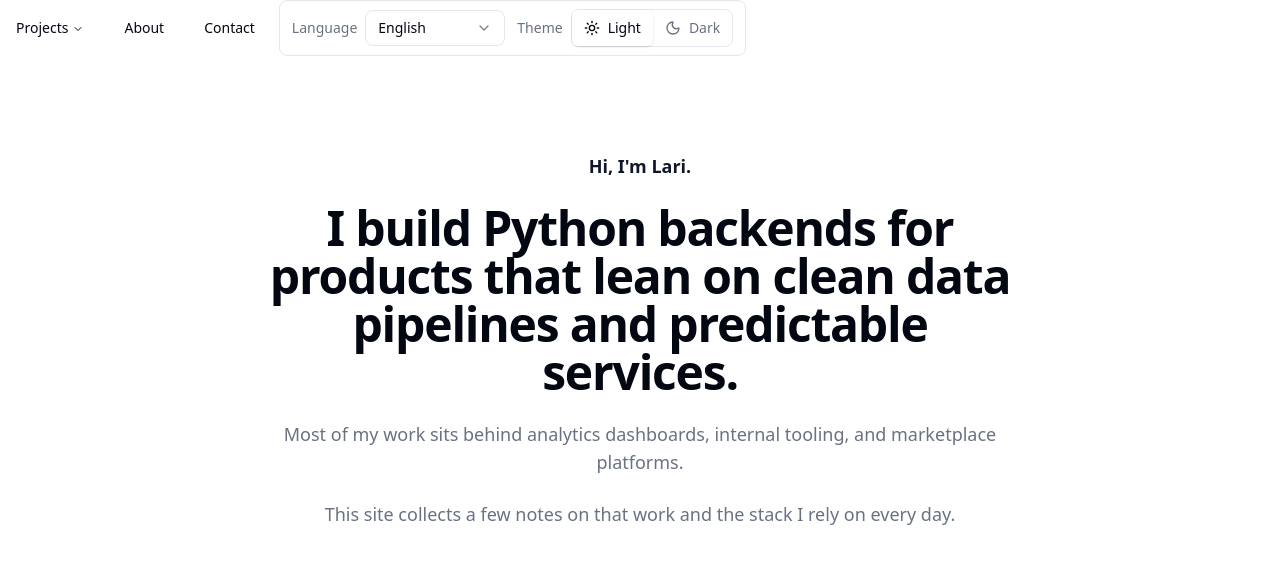
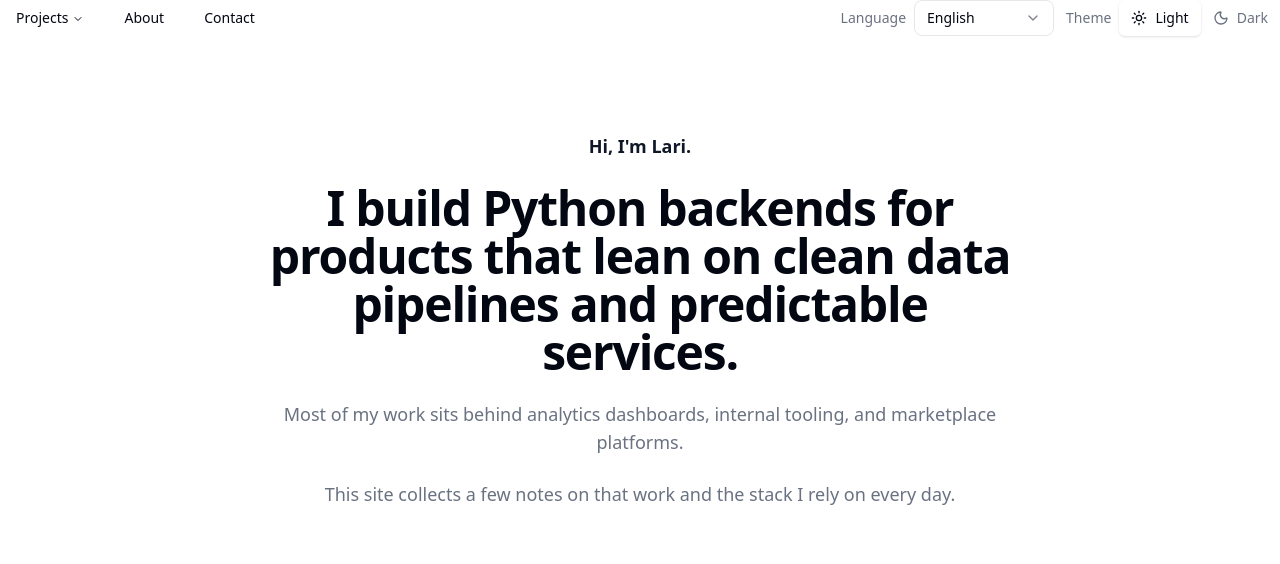
Before and after one commit to laricko/portfolio-site, a Next.js app: page / in a window 1280 px wide. Shown: the top 564 px of the page. Built offline with nearby package versions, Linux system fonts and the light colour scheme.

Commit message:
toggles to the right

```diff
--- a/components/header.tsx
+++ b/components/header.tsx
@@ -37,8 +37,9 @@ export function Header() {
   }
 
   return (
-    <NavigationMenu viewport={isMobile}>
-      <NavigationMenuList className="flex w-full flex-wrap items-center gap-2">
+    <div className="flex w-full flex-wrap items-center gap-3">
+      <NavigationMenu viewport={isMobile} className="flex-1">
+        <NavigationMenuList className="flex w-full flex-wrap items-center gap-2 justify-start">
           <NavigationMenuItem>
             <NavigationMenuTrigger href="/projects/">
               {copy.navigation.projects}
@@ -65,8 +66,10 @@ export function Header() {
               <Link href="/contact">{copy.navigation.contact}</Link>
             </NavigationMenuLink>
           </NavigationMenuItem>
+        </NavigationMenuList>
+      </NavigationMenu>
 
-        <NavigationMenuItem className="ml-auto flex flex-wrap items-center gap-3 rounded-md border px-3 py-2 text-sm">
+      <div className="ml-auto flex flex-wrap items-center gap-3 text-sm">
         <div className="flex items-center gap-2">
           <span className="text-muted-foreground">{copy.navigation.languageLabel}</span>
           <Select value={language} onValueChange={handleLanguageChange}>
@@ -81,12 +84,7 @@ export function Header() {
         </div>
         <div className="flex items-center gap-2">
           <span className="text-muted-foreground">{copy.navigation.themeLabel}</span>
-            <ToggleGroup
-              type="single"
-              value={theme}
-              onValueChange={handleThemeChange}
-              className="rounded-md border bg-background p-0"
-            >
+          <ToggleGroup type="single" value={theme} onValueChange={handleThemeChange} className="bg-background p-0">
             <ToggleGroupItem value="light" aria-label={copy.navigation.light} className="gap-2 px-3 py-2 text-sm">
               <Sun className="h-4 w-4" />
               <span>{copy.navigation.light}</span>
@@ -97,9 +95,8 @@ export function Header() {
             </ToggleGroupItem>
           </ToggleGroup>
         </div>
-        </NavigationMenuItem>
-      </NavigationMenuList>
-    </NavigationMenu>
+      </div>
+    </div>
   )
 }
 
```
Lines whose indentation alone changed are shown as unchanged.
